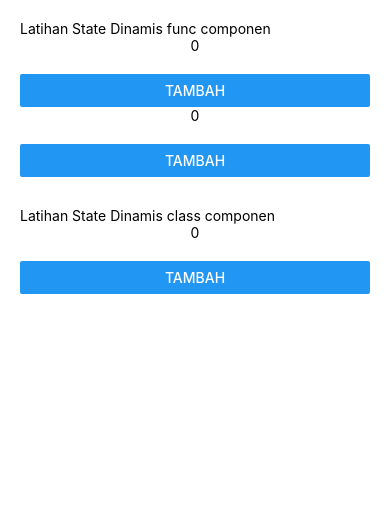
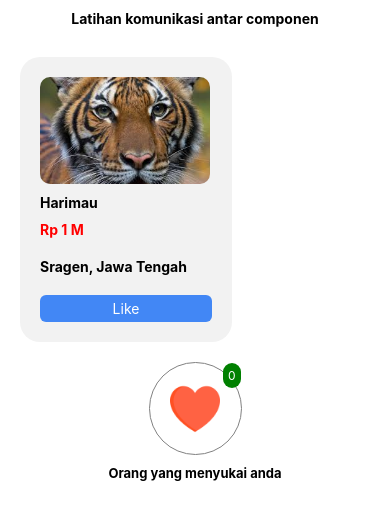
Before and after one commit to masudinn/Belajar-ReactNative-Awal, a React Native app: screen / in a window 390 px wide. Shown: the top 520 px of the page. Built offline with nearby package versions, Linux system fonts and the light colour scheme.

Commit message:
latihan komunikasi antar komponen

```diff
--- a/src/App.js
+++ b/src/App.js
@@ -1,7 +1,12 @@
 import React, { useState,useEffect } from 'react';
 import { View, ScrollView } from 'react-native';
+import Communication from './pages/Communication';
+import Position from './pages/Position';
+import SampleStyling from './pages/Styling';
 import Props from './pages/PropsDinamis/index';
 import StateDinamis from './pages/StateDinamis';
+import Cart from './componen/cart';
+import Produk from './componen/produk';
 
 
 const App = () => {
@@ -14,13 +19,16 @@ const App = () => {
   return (
     <View>
       <ScrollView>
-        {/* <SimpleComponen />
-        <SampleComponen />
-        <SampleStyling /> */}
+        {/* <SimpleComponen /> */}
+        {/* <SampleComponen />
         {/* {isShow && <FlexBox />} */}
+        {/* <SampleStyling /> */}
         {/* <Position/> */}
-        {/* <Props/> */}
-        <StateDinamis/>
+        {/* <Props/>
+        {/* <StateDinamis/> */}
+        {/* <Cart/>
+        <Produk/> */}
+        <Communication/>
       </ScrollView>
     </View>
   );
--- /dev/null
+++ b/src/componen/cart/index.js
@@ -0,0 +1,53 @@
+import React from 'react'
+import { StyleSheet, Text, View,Image } from 'react-native'
+import heart from '../../assets/heart.png'
+
+
+export default function Cart(props) {
+
+
+    return (
+        <View>
+            <View style={{justifyContent:'center',flexDirection:'row'}}>
+            <View style={styles.loveWrapper}>
+                <Image source={heart} style={styles.heart}/>
+                <Text style={styles.noKeranjang}>{props.qty}</Text>
+            </View>
+        </View>
+        <Text style={styles.textdesc}>Orang yang menyukai anda</Text>
+        </View>
+
+    )
+}
+
+const styles = StyleSheet.create({
+    heart : {
+        width:50,
+        height:50
+    },
+    wrapper:{
+        alignItems:'center',
+    },
+    loveWrapper: {
+        position:'relative',
+        borderWidth:1,
+        borderColor:'grey',
+        width:93,
+        height:93,
+        borderRadius:93/2,
+        alignItems:'center',
+        justifyContent:'center',
+        margin:10
+    },
+    noKeranjang:{
+        backgroundColor:'green',
+        color:'white',
+        borderRadius:30,
+        padding:5,
+        fontSize:12,
+        position:'absolute',
+        top:0,
+        right:0
+    },
+    textdesc:{fontSize:13,fontWeight:'bold',textAlign:'center'}
+})
--- /dev/null
+++ b/src/componen/produk/index.js
@@ -0,0 +1,32 @@
+import React from 'react'
+import { StyleSheet, Text, View, Image, Touchable, TouchableOpacity} from 'react-native'
+import hewan from '../../assets/rusa.jpeg';
+
+export default function Produk(props) {
+
+    return (
+        <View style={styles.wrapper}>
+                <Image source={hewan} style={styles.imagehewan} />
+                <Text style={styles.texttitle}>Harimau</Text>
+                <Text style={styles.textharga}>Rp 1 M</Text>
+                <Text style={styles.textlokasi}>Sragen, Jawa Tengah</Text>
+                <TouchableOpacity onPress={props.onButtonPress}>
+                    <View style={styles.btnbeli}>
+                        <Text style={styles.textbtnbeli}>Like</Text>
+                    </View>
+                </TouchableOpacity>
+
+        </View>
+    )
+}
+
+const styles = StyleSheet.create({
+    wrapper:{padding:20,margin:10,width:212,backgroundColor:'#f2f2f2',borderRadius:20},
+    imagehewan:{ width: 170, height: 107, borderRadius: 10 },
+    texttitle:{ fontSize: 14, fontWeight: 'bold', marginTop: 10 },
+    textharga:{ fontSize: 14, fontWeight: 'bold', paddingVertical: 10, color: 'red' },
+    textlokasi:{ fontSize: 14, fontWeight: 'bold', marginTop: 10 },
+    btnbeli:{ marginTop: 20, backgroundColor: '#4287f5', borderRadius: 6, padding: 5 },
+    textbtnbeli:{ textAlign: 'center', color: '#ffff' }
+
+})
--- /dev/null
+++ b/src/pages/Communication/index.js
@@ -0,0 +1,26 @@
+import React, { useState } from 'react'
+import { View, Text, StyleSheet } from 'react-native'
+import Cart from '../../componen/cart'
+import Produk from '../../componen/produk'
+
+export default function Communication() {
+
+    const[totalProduk,setTotalProduk] = useState(0)
+
+    return (
+        <View style={styling.wrapper}>
+            <Text style={{marginBottom:20,textAlign:'center', fontWeight:'bold'}}>Latihan komunikasi antar componen</Text>
+
+        <Produk onButtonPress={() => setTotalProduk(totalProduk+1)}/>
+        <Cart qty={totalProduk}/>
+        </View>
+    )
+}
+
+const styling = StyleSheet.create({
+    wrapper:{
+        padding:10
+    }
+
+
+})
--- a/src/pages/Styling/index.js
+++ b/src/pages/Styling/index.js
@@ -7,7 +7,7 @@ const SampleStyling = () => {
         <View >
             <Text style={{ textAlign: 'center', color: 'black', marginTop: 20 }}>Dibawah ini Sample Styling JS</Text>
             <View style={{ borderWidth: 1 }} />
-            <Text style={styles.text}>box</Text>
+            {/* <Text style={styles.text}>box</Text>
             <View style={{
                 marginBottom: 20,
                 width: 120,
@@ -15,7 +15,7 @@ const SampleStyling = () => {
                 backgroundColor: '#4287f5',
                 borderWidth: 3,
                 borderColor: '#9042f5'
-            }} />
+            }} /> */}
             <View style={{ padding: 12, backgroundColor: '#f2f2f2', width: 212, borderRadius: 10 }}>
 
                 <Image source={hewan} style={{ width: 188, height: 107, borderRadius: 10 }} />
```
